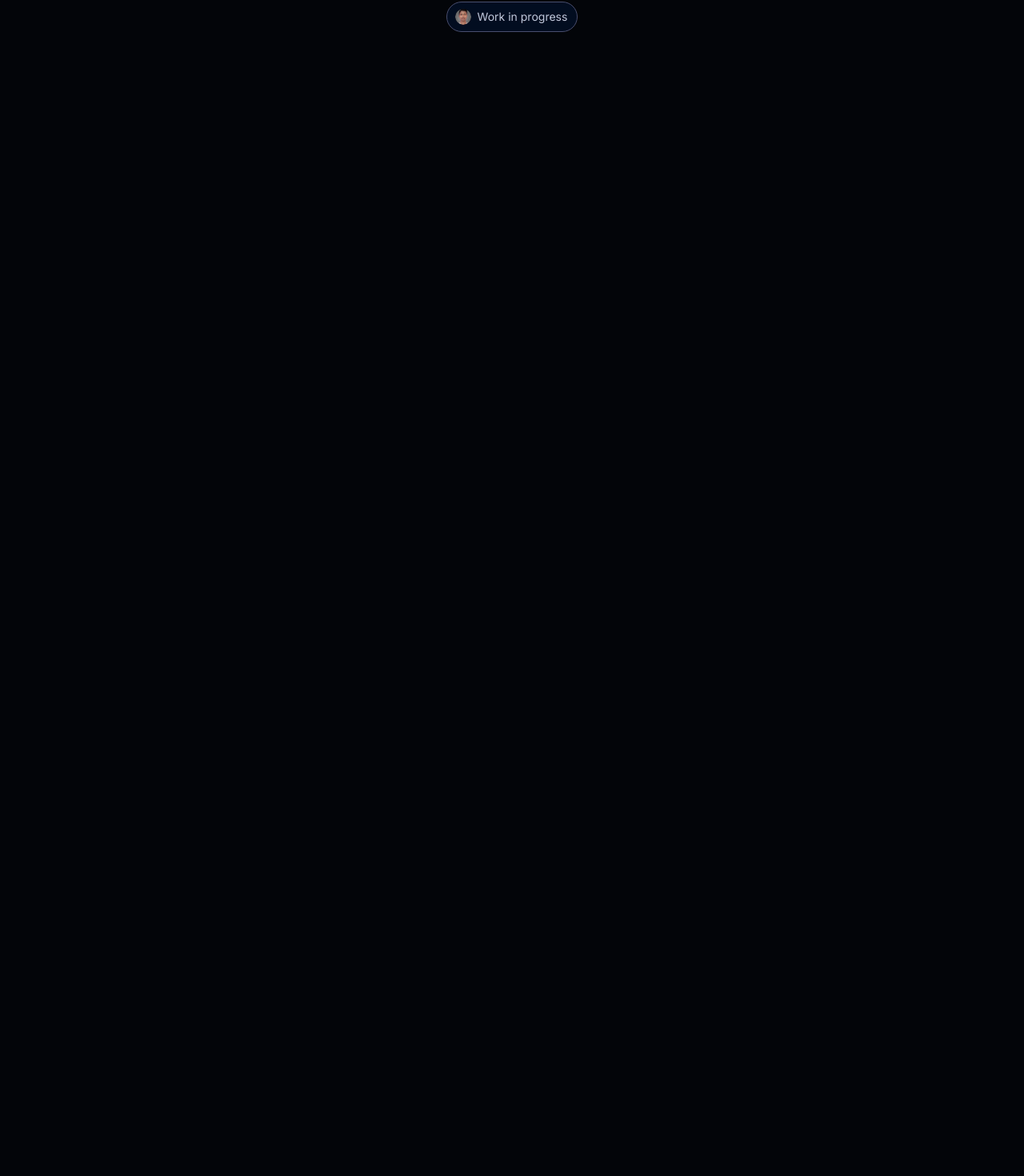
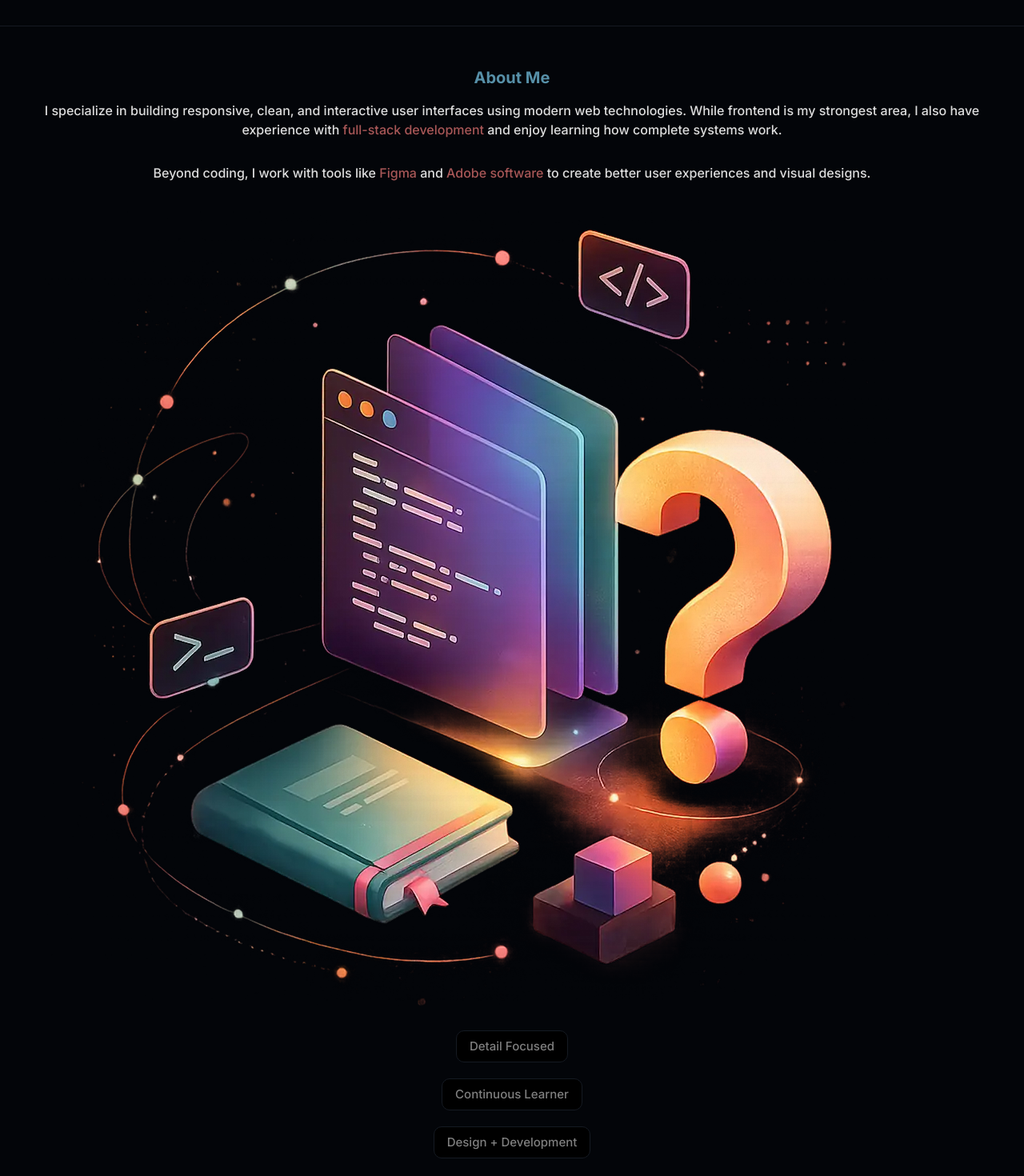
Before and after one commit to Gobindo-Chakraborty/hellogbc, a Next.js app: page / in a window 1280 px wide. Shown: the part 6860-8330 px from the top of the page at 80% size. Before the commit the page ends 6920 px from the top, so only its background shows below. Built offline with nearby package versions, Linux system fonts and the light colour scheme.

Commit message:
About section added

```diff
--- a/app/page.tsx
+++ b/app/page.tsx
@@ -1,3 +1,4 @@
+import About from "@/components/pages/home/About";
 import Hero from "@/components/pages/home/Hero";
 import Projects from "@/components/pages/home/Projects";
 import WIP from "@/components/ui/WIP";
@@ -7,6 +8,7 @@ export default function Home() {
     <>
       <Hero />
       <Projects />
+      <About />
       <WIP />
     </>
   );
--- /dev/null
+++ b/components/pages/home/About.tsx
@@ -0,0 +1,50 @@
+import Ruler from "@/components/ui/Ruler";
+import Image from "next/image";
+
+export default function About() {
+  return (
+    <section className="mt-12.5">
+      <div className="container mx-auto w-11/12">
+        <article>
+          <h1 className="text-heading-1 text-center text-xl font-bold">
+            About Me
+          </h1>
+          <p className="mt-3.75 text-center font-medium">
+            I specialize in building responsive, clean, and interactive user
+            interfaces using modern web technologies. While frontend is my
+            strongest area, I also have experience with{" "}
+            <span className="text-live-view">full-stack development</span> and
+            enjoy learning how complete systems work.
+          </p>
+          <p className="mt-7.5 text-center font-medium">
+            Beyond coding, I work with tools like{" "}
+            <span className="text-live-view">Figma</span> and{" "}
+            <span className="text-live-view">Adobe software</span> to create
+            better user experiences and visual designs.
+          </p>
+        </article>
+
+        <Image
+          className="mt-7.5"
+          src="/assets/images/coding-and-gbc-question-mark-image.webp"
+          width={1061}
+          height={1000}
+          alt="An illustration that shows a question mark and curiosity"
+        />
+
+        <div className="mt-7.5 flex flex-col items-center gap-5">
+          <span className="text-secondary-text border-secondary-bg-dark-1 bg-secondary-bg rounded-[10px] border px-4 py-1.75 text-[15px] font-medium">
+            Detail Focused
+          </span>
+          <span className="text-secondary-text border-secondary-bg-dark-1 bg-secondary-bg rounded-[10px] border px-4 py-1.75 text-[15px] font-medium">
+            Continuous Learner
+          </span>
+          <span className="text-secondary-text border-secondary-bg-dark-1 bg-secondary-bg rounded-[10px] border px-4 py-1.75 text-[15px] font-medium">
+            Design + Development
+          </span>
+        </div>
+      </div>
+      <Ruler />
+    </section>
+  );
+}
--- a/components/pages/home/Projects.tsx
+++ b/components/pages/home/Projects.tsx
@@ -1,12 +1,16 @@
+import Link from "next/link";
+import Image from "next/image";
+
 import HTML from "@/components/icons/HTML";
 import CSS from "@/components/icons/CSS";
-import Image from "next/image";
-import Link from "next/link";
 import JavaScript from "@/components/icons/JavaScript";
+
+import Ruler from "@/components/ui/Ruler";
 
 export default function Projects() {
   return (
-    <section className="mx-auto mt-31.25 w-10/12 xl:max-w-286.5">
+    <section className="mt-31.25 w-full">
+      <div className="container mx-auto w-10/12 xl:max-w-286.5">
         <h1 className="text-heading-1 xs:text-[2rem] mb-7.5 text-center text-xl font-bold md:mb-15">
           Real-World Projects
         </h1>
@@ -14,8 +18,8 @@ export default function Projects() {
           <p className="text-secondary-text-light-2 before:bg-live-view relative my-3.75 mr-3.5 ml-7.75 text-xs before:absolute before:-top-1 before:-bottom-1 before:-ml-4 before:w-0.5 before:content-[''] md:my-8 md:mr-13.75 md:ml-21.5 md:text-base md:before:-ml-7.5">
             I may not have worked at a company yet, but I’ve built real-world
             projects and continuously improve my skills through hands-on
-          development. I focus on learning by building that helped me improve my
-          frontend architecture, responsiveness, UI design, and development
+            development. I focus on learning by building that helped me improve
+            my frontend architecture, responsiveness, UI design, and development
             workflow.
           </p>
         </div>
@@ -28,7 +32,6 @@ export default function Projects() {
               height={630}
               alt="Isaac Newton portfolio website image"
             />
-
             <div className="mt-5 mb-6 ml-5">
               <div className="flex flex-col gap-3.75">
                 <div className="flex gap-3">
@@ -71,7 +74,6 @@ export default function Projects() {
               </div>
             </div>
           </div>
-
           <div className="border-secondary-bg-dark-1 bg-secondary-bg rounded-[10px] border">
             <Image
               className="rounded-tl-[10px] rounded-tr-[10px]"
@@ -80,7 +82,6 @@ export default function Projects() {
               height={630}
               alt="Charles Darwin portfolio website image"
             />
-
             <div className="mt-5 mb-6 ml-5">
               <div className="flex flex-col gap-3.75">
                 <div className="flex gap-3">
@@ -123,7 +124,6 @@ export default function Projects() {
               </div>
             </div>
           </div>
-
           <div className="border-secondary-bg-dark-1 bg-secondary-bg rounded-[10px] border">
             <Image
               className="rounded-tl-[10px] rounded-tr-[10px]"
@@ -132,7 +132,6 @@ export default function Projects() {
               height={630}
               alt="Marie Curie portfolio website image"
             />
-
             <div className="mt-5 mb-6 ml-5">
               <div className="flex flex-col gap-3.75">
                 <div className="flex gap-3">
@@ -142,7 +141,9 @@ export default function Projects() {
                 </div>
                 <h3 className="text-secondary-text leading-[100%]">
                   Portfolio :{" "}
-                <span className="text-primary-text font-bold">Marie Curie</span>
+                  <span className="text-primary-text font-bold">
+                    Marie Curie
+                  </span>
                 </h3>
                 <Link
                   href="https://marie-curie.hellogbc.com"
@@ -173,7 +174,6 @@ export default function Projects() {
               </div>
             </div>
           </div>
-
           <div className="border-secondary-bg-dark-1 bg-secondary-bg rounded-[10px] border">
             <Image
               className="rounded-tl-[10px] rounded-tr-[10px]"
@@ -182,7 +182,6 @@ export default function Projects() {
               height={630}
               alt="Albert Einstein portfolio website image"
             />
-
             <div className="mt-5 mb-6 ml-5">
               <div className="flex flex-col gap-3.75">
                 <div className="flex gap-3">
@@ -225,7 +224,6 @@ export default function Projects() {
               </div>
             </div>
           </div>
-
           <div className="border-secondary-bg-dark-1 bg-secondary-bg rounded-[10px] border">
             <Image
               className="rounded-tl-[10px] rounded-tr-[10px]"
@@ -234,7 +232,6 @@ export default function Projects() {
               height={630}
               alt="Everstrong Steel business website image"
             />
-
             <div className="mt-5 mb-6 ml-5">
               <div className="flex flex-col gap-3.75">
                 <div className="flex gap-3">
@@ -277,7 +274,6 @@ export default function Projects() {
               </div>
             </div>
           </div>
-
           <div className="border-secondary-bg-dark-1 bg-secondary-bg rounded-[10px] border">
             <Image
               className="rounded-tl-[10px] rounded-tr-[10px]"
@@ -286,7 +282,6 @@ export default function Projects() {
               height={630}
               alt="Forgotten Trails adventure website image"
             />
-
             <div className="mt-5 mb-6 ml-5">
               <div className="flex flex-col gap-3.75">
                 <div className="flex gap-3">
@@ -329,7 +324,6 @@ export default function Projects() {
               </div>
             </div>
           </div>
-
           <div className="border-secondary-bg-dark-1 bg-secondary-bg rounded-[10px] border">
             <Image
               className="rounded-tl-[10px] rounded-tr-[10px]"
@@ -338,7 +332,6 @@ export default function Projects() {
               height={630}
               alt="Golvana e-commerce website image"
             />
-
             <div className="mt-5 mb-6 ml-5">
               <div className="flex flex-col gap-3.75">
                 <div className="flex gap-3">
@@ -380,6 +373,8 @@ export default function Projects() {
             </div>
           </div>
         </div>
+      </div>
+      <Ruler />
     </section>
   );
 }
--- /dev/null
+++ b/components/ui/Ruler.tsx
@@ -0,0 +1,3 @@
+export default function Ruler() {
+  return <hr className="border-secondary-bg-dark-1 mt-12.5 w-screen" />;
+}
```
Also changed, not shown: components/pages/home/Skills.tsx (added). Lines whose indentation alone changed are shown as unchanged.
